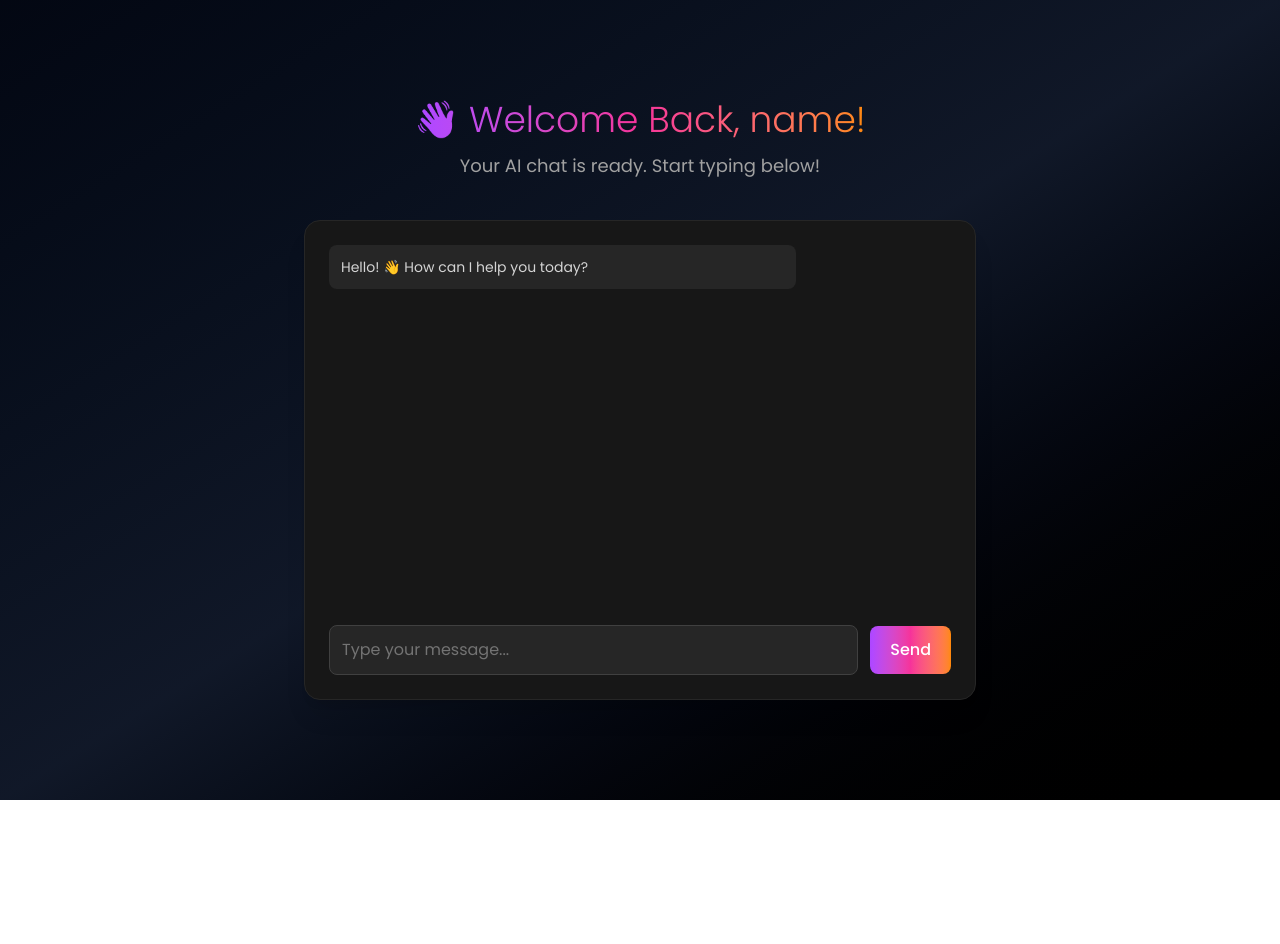
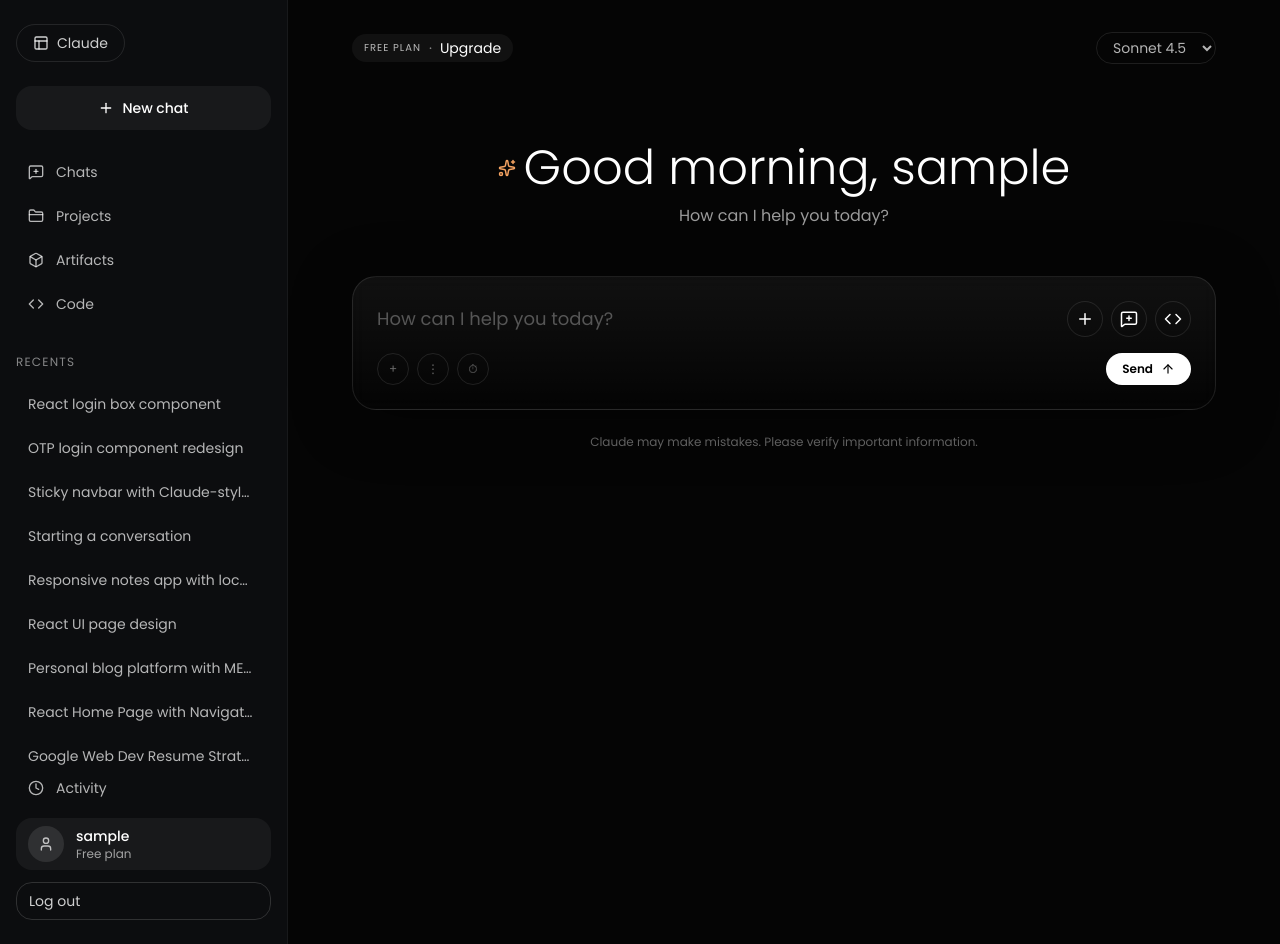
Before and after one commit to lokesh-patil57/CodeSeed, a React (Vite) app in the folder client/: page /chat in a window 1280 px wide. Before the commit the page ends 800 px from the top, so only its background shows below. Built offline with nearby package versions, Linux system fonts and the light colour scheme; sample sign-in values are in the browser's storage.

Commit message:
Chat Page created

```diff
--- a/client/src/pages/Chat.jsx
+++ b/client/src/pages/Chat.jsx
@@ -1,92 +1,338 @@
-import { useEffect, useState } from "react";
+import { useEffect, useMemo, useState, useContext } from "react";
 import { useNavigate } from "react-router-dom";
+import { toast } from "react-toastify";
+import {
+  ArrowUp,
+  Box,
+  Code,
+  Clock,
+  FolderClosed,
+  MessageSquarePlus,
+  PanelsTopLeft,
+  Plus,
+  Sparkles,
+  User,
+} from "lucide-react";
+import { AppContext } from "../context/AppContext";
+
+const RECENTS = [
+  "React login box component",
+  "OTP login component redesign",
+  "Sticky navbar with Claude-style glassmorphism",
+  "Starting a conversation",
+  "Responsive notes app with local storage",
+  "React UI page design",
+  "Personal blog platform with MERN",
+  "React Home Page with Navigation",
+  "Google Web Dev Resume Strategy",
+  "NGO Website Blog Design",
+];
+
+const PRIMARY_BG = "#050505";
+const PANEL_BG = "#0c0d0f";
+const ACCENT = "#f4a261";
 
 function Chat() {
   const navigate = useNavigate();
+  const { isDark } = useContext(AppContext);
   const [fadeIn, setFadeIn] = useState(false);
-  const [showContent, setShowContent] = useState(false);
-  const [userEmail, setUserEmail] = useState("");
+  const [userName, setUserName] = useState("there");
+  const [loggingOut, setLoggingOut] = useState(false);
+  const backendUrl = import.meta.env.VITE_BACKEND_URL;
 
-  useEffect(() => {
-    const token = localStorage.getItem("token");
-    if (!token) navigate("/");
-    else {
-      const decoded = JSON.parse(atob(token.split(".")[1]));
-      setUserEmail(decoded.email);
-      setTimeout(() => setFadeIn(true), 200);
-      setTimeout(() => setShowContent(true), 800);
-    }
+  const greeting = useMemo(() => {
+    const hour = new Date().getHours();
+    if (hour < 12) return "Good morning";
+    if (hour < 17) return "Good afternoon";
+    return "Good evening";
   }, []);
 
   useEffect(() => {
-    const token = localStorage.getItem("token");
-    if (!token) navigate("/");
-    else {
-      // Trigger animations
-      setTimeout(() => setFadeIn(true), 200);
-      setTimeout(() => setShowContent(true), 800);
+    const storedUser = localStorage.getItem("user");
+
+    if (!storedUser) {
+      navigate("/");
+      return;
     }
-  }, []);
+
+    try {
+      const parsedUser = JSON.parse(storedUser);
+      const fallbackName =
+        parsedUser?.username ||
+        parsedUser?.email?.split("@")[0] ||
+        "friend";
+      setUserName(fallbackName);
+      setTimeout(() => setFadeIn(true), 150);
+    } catch (error) {
+      console.error("Unable to parse stored user:", error);
+      navigate("/");
+    }
+  }, [navigate]);
+
+  const handleLogout = async () => {
+    if (loggingOut) return;
+    setLoggingOut(true);
+    let shouldNavigate = false;
+    try {
+      const res = await fetch(`${backendUrl}/api/auth/logout`, {
+        method: "POST",
+        credentials: "include",
+      });
+      const data = await res.json().catch(() => ({}));
+      if (!res.ok || !data.success) {
+        throw new Error(data.message || "Failed to log out.");
+      }
+      toast.success("Logged out");
+      shouldNavigate = true;
+    } catch (error) {
+      console.error("Logout error:", error);
+      toast.error(error.message || "Could not log out. Clearing local data.");
+      shouldNavigate = true;
+    } finally {
+      localStorage.removeItem("user");
+      localStorage.removeItem("pendingVerifyEmail");
+      if (shouldNavigate) {
+        navigate("/", { replace: true });
+      }
+      setLoggingOut(false);
+    }
+  };
+
+  const textColor = isDark ? "text-white" : "text-gray-900";
+  const bgMain = isDark ? PRIMARY_BG : "#f5f5f7";
+  const bgPanel = isDark ? PANEL_BG : "#ffffff";
 
   return (
     <div
-      className={`h-screen flex flex-col items-center justify-center bg-gradient-to-br from-gray-950 via-gray-900 to-black text-white transition-opacity duration-1000 ${
+      className={`flex min-h-screen transition-opacity duration-500 ${
         fadeIn ? "opacity-100" : "opacity-0"
+      } ${textColor}`}
+      style={{ backgroundColor: bgMain }}
+    >
+      {/* Sidebar */}
+      <aside
+        className={`hidden md:flex flex-col justify-between px-4 py-6 w-72 border-r ${
+          isDark ? "border-white/5" : "border-black/5"
+        }`}
+        style={{ backgroundColor: bgPanel }}
+      >
+        <div>
+          <button
+            className={`flex items-center gap-2 rounded-full border px-4 py-2 text-sm hover:border-opacity-70 transition-colors ${
+              isDark
+                ? "border-white/10 text-white/80"
+                : "border-black/10 text-gray-800"
             }`}
           >
-      {/* Welcome Message */}
+            <PanelsTopLeft size={16} /> Claude
+          </button>
 
+          <button
+            className={`mt-6 w-full flex items-center justify-center gap-2 rounded-2xl py-3 text-sm font-medium transition ${
+              isDark ? "bg-white/5 hover:bg-white/10" : "bg-black text-white"
+            }`}
+          >
+            <Plus size={16} /> New chat
+          </button>
+
+          <nav
+            className={`mt-6 space-y-2 text-sm ${
+              isDark ? "text-white/70" : "text-gray-700"
+            }`}
+          >
+            {[
+              { icon: MessageSquarePlus, label: "Chats" },
+              { icon: FolderClosed, label: "Projects" },
+              { icon: Box, label: "Artifacts" },
+              { icon: Code, label: "Code" },
+            ].map((item) => (
+              <button
+                key={item.label}
+                className={`flex w-full items-center gap-3 rounded-xl px-3 py-2 hover:bg-black/5 ${
+                  isDark ? "hover:bg-white/5" : ""
+                }`}
+              >
+                <item.icon size={16} />
+                {item.label}
+              </button>
+            ))}
+          </nav>
+
+          <div className="mt-8 text-xs uppercase tracking-widest text-white/50">
+            Recents
+          </div>
 
           <div
-        className={`text-center transform transition-all duration-1000 ${
-          showContent ? "translate-y-0 opacity-100" : "translate-y-8 opacity-0"
+            className={`mt-4 space-y-2 overflow-y-auto pr-1 text-sm max-h-[48vh] custom-scroll ${
+              isDark ? "text-white/70" : "text-gray-700"
             }`}
           >
-        <h1 className="text-4xl font-light mb-3 bg-gradient-to-r from-purple-500 via-pink-500 to-orange-400 text-transparent bg-clip-text animate-fade-in">
-        👋 Welcome Back, {userEmail.split("@")[0]}!
-      </h1>
-        <p className="text-neutral-400 text-lg">
-          Your AI chat is ready. Start typing below!
-        </p>
-      </div>
-
-      {/* Chat Box */}
-      <div
-        className={`mt-10 w-full max-w-2xl flex flex-col h-[60vh] bg-neutral-900 border border-neutral-800 rounded-2xl shadow-xl p-6 transition-all duration-1000 delay-500 ${
-          showContent ? "opacity-100 translate-y-0" : "opacity-0 translate-y-10"
-        }`}
+            {RECENTS.map((label) => (
+              <button
+                key={label}
+                className="w-full truncate text-left rounded-xl px-3 py-2 hover:bg-white/5"
+                title={label}
               >
-        <div className="flex-1 overflow-y-auto space-y-3">
-          <div className="p-3 bg-neutral-800 rounded-lg self-start max-w-[75%]">
-            <p className="text-sm text-neutral-300">
-              Hello! 👋 How can I help you today?
-            </p>
+                {label}
+              </button>
+            ))}
           </div>
         </div>
 
-        <div className="mt-4 flex items-center gap-3">
-          <input
-            type="text"
-            placeholder="Type your message..."
-            className="flex-1 p-3 rounded-lg bg-neutral-800 border border-neutral-700 text-white placeholder-neutral-500 focus:outline-none focus:border-purple-500 transition-colors"
+        <div
+          className={`space-y-3 text-sm ${
+            isDark ? "text-white/70" : "text-gray-700"
+          }`}
+        >
+          <button className="flex w-full items-center gap-3 rounded-xl px-3 py-2 hover:bg-black/5">
+            <Clock size={16} />
+            Activity
+          </button>
+          <div
+            className={`flex items-center gap-3 rounded-2xl px-3 py-2 ${
+              isDark ? "bg-white/5" : "bg-black/5"
+            }`}
+          >
+            <div
+              className={`flex h-9 w-9 items-center justify-center rounded-full ${
+                isDark ? "bg-white/10" : "bg-black/10"
+              }`}
+            >
+              <User size={16} />
+            </div>
+            <div>
+              <p className="text-sm font-medium text-white">{userName}</p>
+              <p className="text-xs text-white/60">Free plan</p>
+            </div>
+          </div>
+          <button
+            onClick={handleLogout}
+            disabled={loggingOut}
+            className="w-full rounded-2xl border border-white/15 px-3 py-2 text-left text-white/80 hover:bg-white/5 disabled:opacity-50"
+          >
+            {loggingOut ? "Logging out..." : "Log out"}
+          </button>
+        </div>
+      </aside>
+
+      {/* Main area */}
+      <main className="flex-1 px-6 py-8 md:px-16">
+        <div className="flex flex-col h-full mx-auto max-w-4xl">
+          <div className="flex items-center justify-between text-sm text-white/70">
+            <div
+              className={`flex items-center gap-2 rounded-full px-3 py-1 ${
+                isDark ? "bg-white/5" : "bg-black/5 text-white"
+              }`}
+            >
+              <span className="text-[10px] uppercase tracking-widest">
+                Free plan
+              </span>
+              <span className="text-white/50">·</span>
+              <button className="text-white hover:text-white/80">Upgrade</button>
+            </div>
+            <select
+              className={`rounded-full bg-transparent px-3 py-1 text-sm focus:outline-none border ${
+                isDark
+                  ? "text-white/70 border-white/10"
+                  : "text-gray-800 border-black/10"
+              }`}
+            >
+              <option className={isDark ? "bg-black" : "bg-white"}>
+                Sonnet 4.5
+              </option>
+              <option className={isDark ? "bg-black" : "bg-white"}>
+                Haiku 3.5
+              </option>
+            </select>
+          </div>
+
+          <section className="mt-20 text-center">
+            <div
+              className={`flex items-center justify-center gap-2 text-lg ${
+                isDark ? "text-white/70" : "text-gray-700"
+              }`}
+            >
+              <Sparkles size={18} color={ACCENT} />
+              <span
+                className={`text-3xl md:text-5xl font-light ${
+                  isDark ? "text-white" : "text-gray-900"
+                }`}
+              >
+                {greeting}, {userName}
+              </span>
+            </div>
+            <p
+              className={`mt-3 text-base ${
+                isDark ? "text-white/60" : "text-gray-600"
+              }`}
+            >
+              How can I help you today?
+            </p>
+          </section>
+
+          <div className="mt-12 flex justify-center">
+            <div
+              className={`w-full rounded-3xl border p-6 text-left shadow-[0_10px_60px_rgba(0,0,0,0.4)] backdrop-blur bg-gradient-to-b ${
+                isDark
+                  ? "from-white/5 to-transparent border-white/10"
+                  : "from-white to-gray-100 border-black/10"
+              }`}
+            >
+              <div className="flex items-center">
+                <textarea
+                  placeholder="How can I help you today?"
+                  rows={1}
+                  className={`flex-1 resize-none bg-transparent text-lg focus:outline-none ${
+                    isDark
+                      ? "text-white placeholder-white/30"
+                      : "text-gray-900 placeholder-gray-400"
+                  }`}
                 />
-          <button className="px-5 py-3 bg-gradient-to-r from-purple-500 via-pink-500 to-orange-400 rounded-lg font-medium hover:scale-105 transition-transform">
-            Send
+                <div className="flex gap-2">
+                  <button className="rounded-full border border-white/10 p-2 hover:border-white/40">
+                    <Plus size={18} />
+                  </button>
+                  <button className="rounded-full border border-white/10 p-2 hover:border-white/40">
+                    <MessageSquarePlus size={18} />
+                  </button>
+                  <button className="rounded-full border border-white/10 p-2 hover:border-white/40">
+                    <Code size={18} />
                   </button>
                 </div>
               </div>
 
-      {/* Animation Styles */}
-      <style>{`
-        @keyframes fadeIn {
-          from { opacity: 0; transform: translateY(10px); }
-          to { opacity: 1; transform: translateY(0); }
-        }
+              <div
+                className={`mt-4 flex items-center justify-between text-xs ${
+                  isDark ? "text-white/40" : "text-gray-500"
+                }`}
+              >
+                <div className="flex gap-2">
+                  {["+", "⋮", "⏱"].map((icon) => (
+                    <span
+                      key={icon}
+                      className="flex h-8 w-8 items-center justify-center rounded-full border border-white/10"
+                    >
+                      {icon}
+                    </span>
+                  ))}
+                </div>
+                <button className="flex items-center gap-2 rounded-full bg-white px-4 py-2 text-xs font-semibold text-black hover:bg-white/90 transition">
+                  Send
+                  <ArrowUp size={14} />
+                </button>
+              </div>
+            </div>
+          </div>
 
-        .animate-fade-in {
-          animation: fadeIn 1s ease-out;
-        }
-      `}</style>
+          <div
+            className={`mt-6 text-center text-xs ${
+              isDark ? "text-white/40" : "text-gray-500"
+            }`}
+          >
+            Claude may make mistakes. Please verify important information.
+          </div>
+        </div>
+      </main>
     </div>
   );
 }
```
Lines whose indentation alone changed are shown as unchanged.
